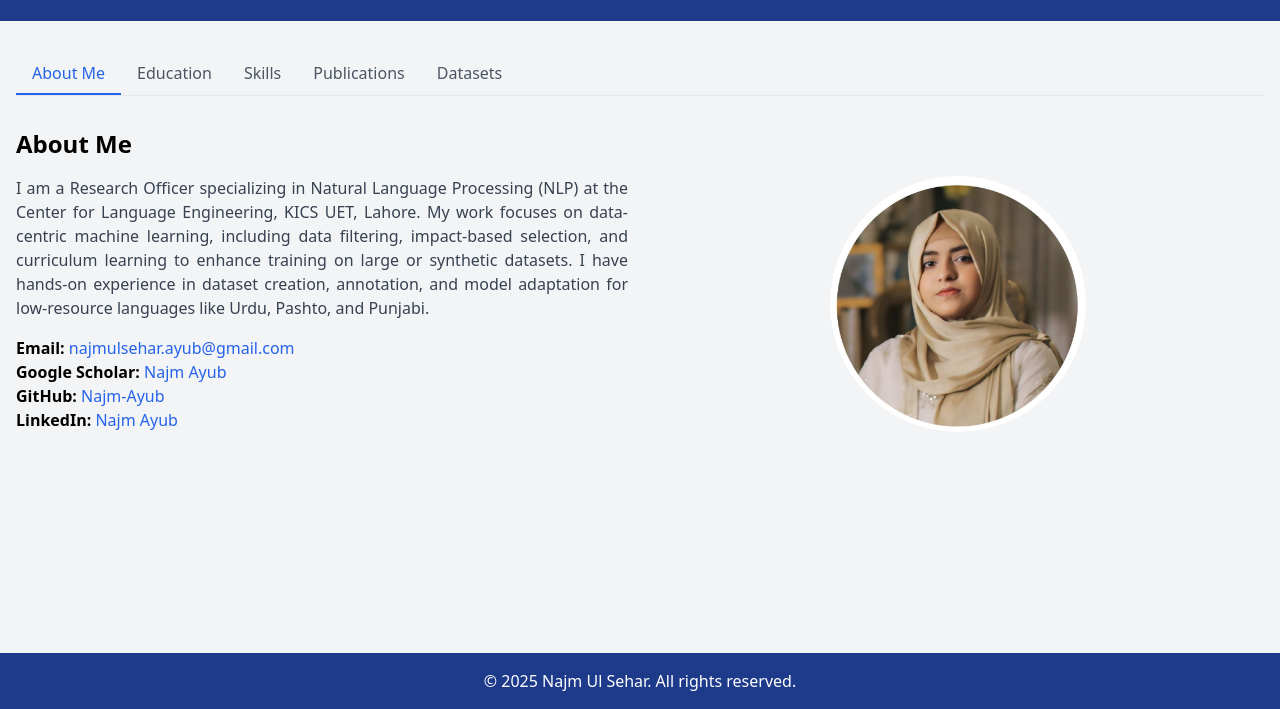
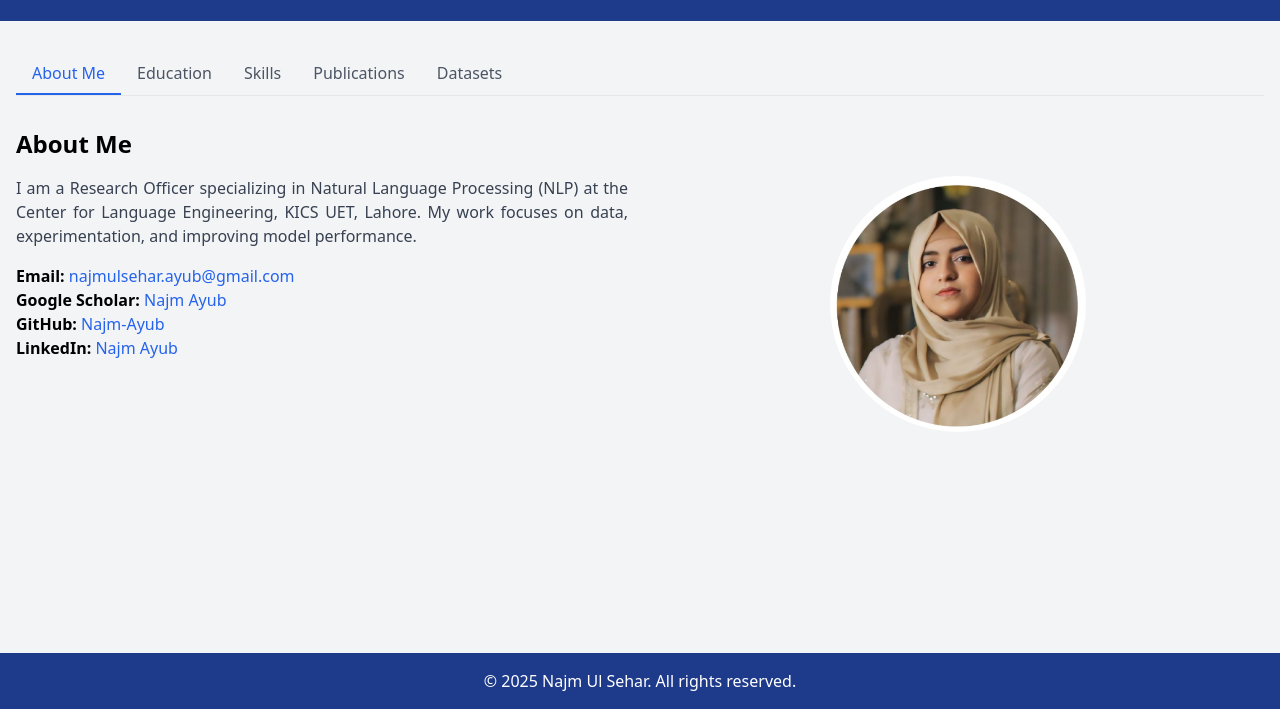
Before and after one commit to Najm-Ayub/NajmUlSehar, a plain HTML site: page index.html in a window 1280 px wide. Shown: the part 91-800 px from the top of the page. Drawn offline with nearby package versions, Linux system fonts and the light colour scheme.

Commit message:
Update index.html

```diff
--- a/index.html
+++ b/index.html
@@ -81,8 +81,8 @@
             <div class="flex flex-col md:flex-row gap-6">
                 <div class="md:w-1/2">
                     <p class="text-gray-700 text-justify">
-                        I am a Research Officer specializing in Natural Language Processing (NLP) at the Center for Language Engineering, KICS UET, Lahore. My work focuses on data-centric machine learning, including data filtering, impact-based selection, and curriculum learning to enhance training on large or synthetic datasets. I have hands-on experience in dataset creation, annotation, and model adaptation for low-resource languages like Urdu, Pashto, and Punjabi.
-                    </p>
+                        I am a Research Officer specializing in Natural Language Processing (NLP) at the Center for Language Engineering, KICS UET, Lahore.
+                           My work focuses on data, experimentation, and improving model performance.
                     <div class="mt-4">
                         <p class="text-justify"><strong>Email:</strong> <a href="mailto:najmulsehar.ayub@gmail.com" class="text-blue-600 hover:underline">najmulsehar.ayub@gmail.com</a></p>
                         <p class="text-justify"><strong>Google Scholar:</strong> <a href="https://scholar.google.com/citations?user=IhHngYcAAAAJ" class="text-blue-600 hover:underline">Najm Ayub</a></p>
```
